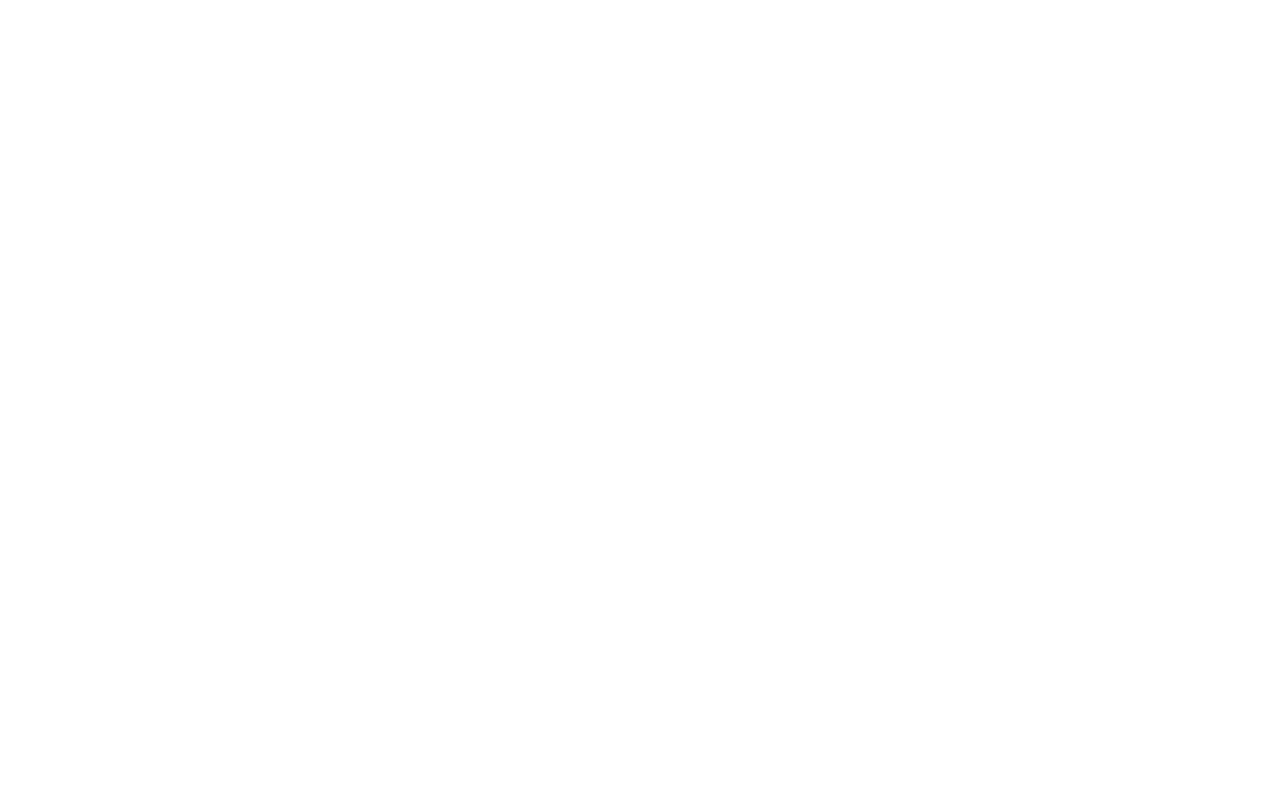
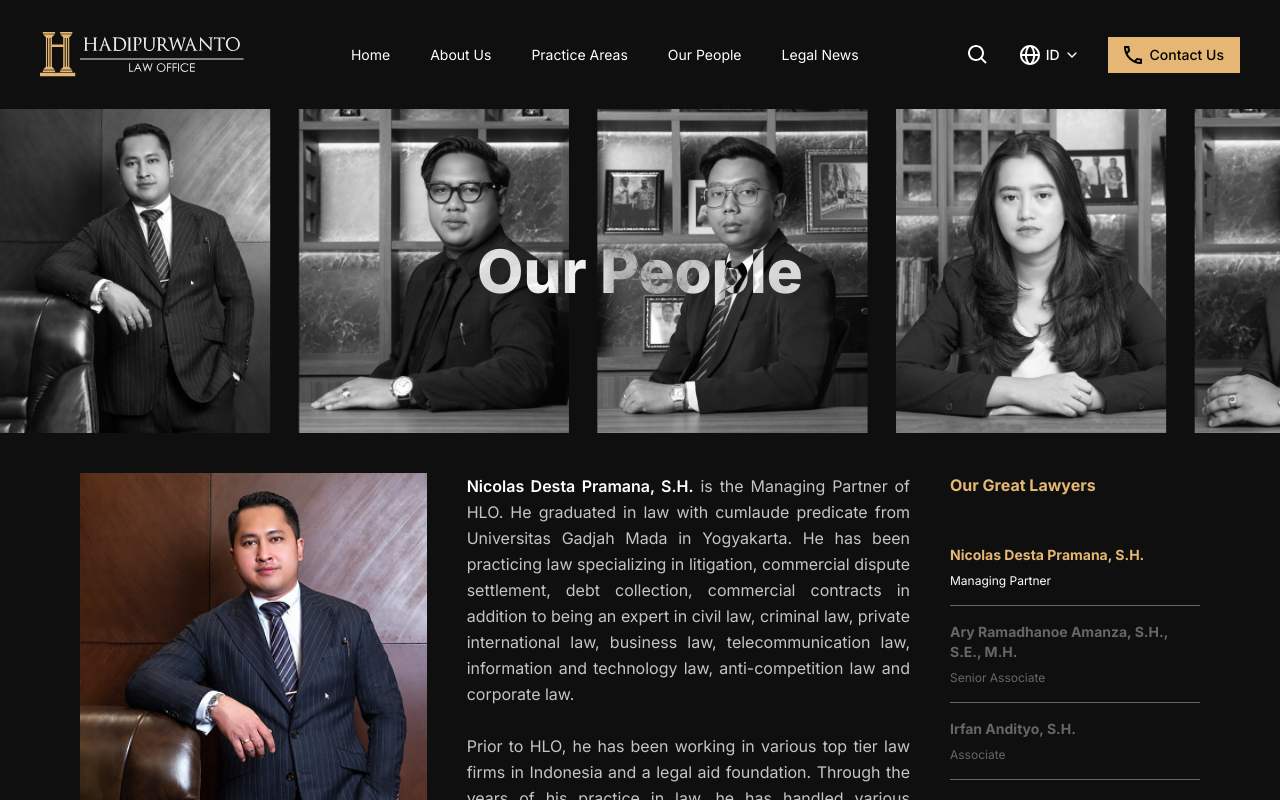
Before and after one commit to radenmasabdul/HP-LAW, a React (Vite) app: page /people/1 in a window 1280 px wide. Before the commit this address had no page. Shown: the top 800 px of the page. Built offline with nearby package versions, Linux system fonts and the light colour scheme.

Commit message:
feat(People): Add navigate people

```diff
--- a/src/pages/People.tsx
+++ b/src/pages/People.tsx
@@ -1,4 +1,5 @@
 import { useState } from "react";
+import { useParams, useNavigate } from "react-router-dom";
 import { useTranslation } from "react-i18next";
 import Layout from "@/components/layout/Layout"
 import image09 from "@/assets/image-09.jpg"
@@ -101,7 +102,12 @@
 
 export default function People() {
   const { t } = useTranslation();
-  const [selected, setSelected] = useState<Data>(data[0]);
+  const { id } = useParams();
+  const navigate = useNavigate();
+  const selectedId = Number(id);
+
+  const initial = data.find((item) => item.id === selectedId) || data[0];
+  const [selected, setSelected] = useState<Data>(initial);
 
 
   return (
@@ -153,7 +159,10 @@
                   <div
                     key={item.id}
                     className="py-4 cursor-pointer"
-                    onClick={() => setSelected(item)}
+                    onClick={() => {
+                      setSelected(item);
+                      navigate(`/people/${item.id}`);
+                    }}
                   >
                     <p className={`text-xs md:text-sm font-bold fonts-inter ${
                       selected.id === item.id ? "text-gold-medium" : "text-grey-deep"}`}>
@@ -169,7 +178,6 @@
             </div>
           </div>
         </section>
-
       </main>
     </Layout>
   )
--- a/src/routes/Routes.tsx
+++ b/src/routes/Routes.tsx
@@ -11,7 +11,7 @@
                 <Route path="/" element={<Home />} />
                 <Route path="/about" element={<About />} />
                 <Route path="/practice" element={<Practice />} />
-                <Route path="/people" element={<People />} />
+                <Route path="/people/:id" element={<People />} />
             </Routes>
         </BrowserRouter>
     )
```
